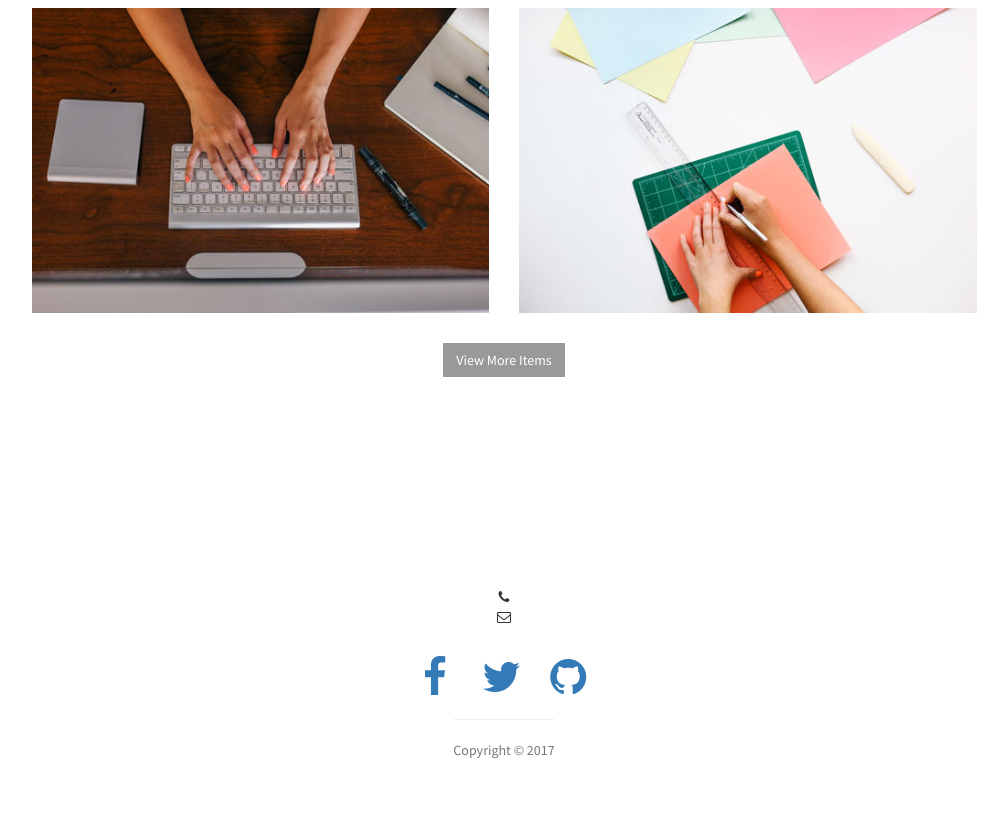
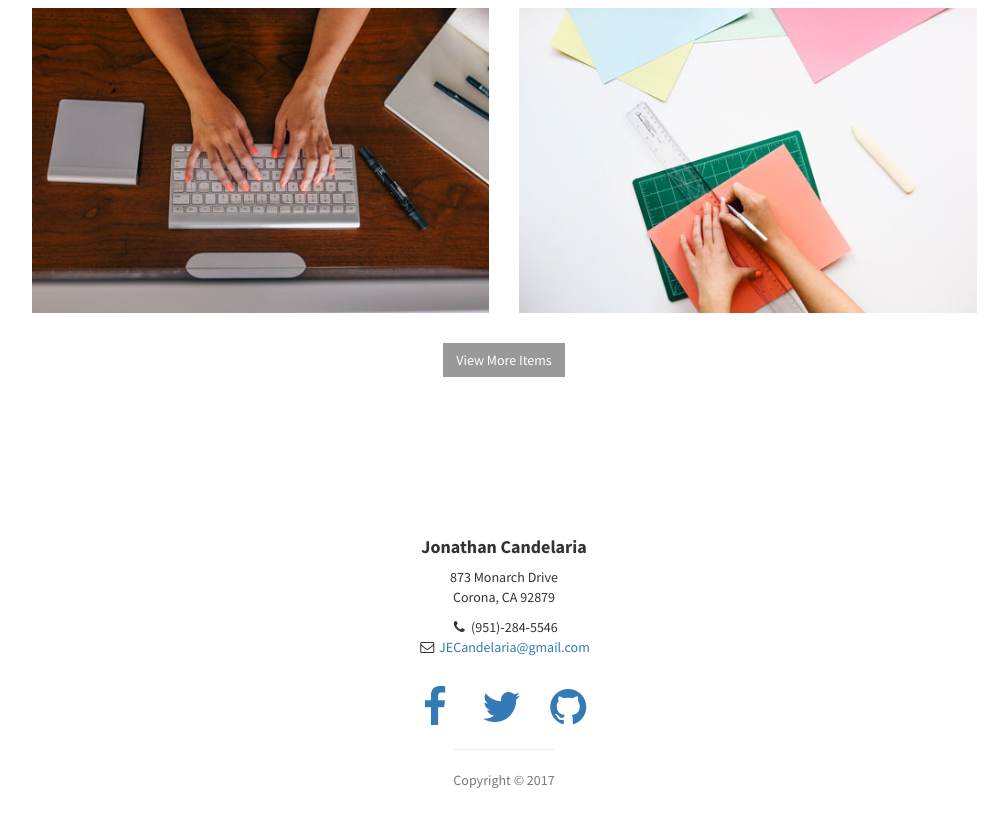
Before and after one commit to JECan/JE, a Jekyll site: the page built from index.html, in a window 1280 px wide and 900 px high, scrolled down 1983 px. Shown: the top 828 px of the window, without its empty margins (136-1144 px from the left). Built offline with Jekyll 4.4.1, drawn with Linux system fonts in a browser that asks for light colours.

Commit message:
Update _config.yml

```diff
--- a/_config.yml
+++ b/_config.yml
@@ -1,24 +1,24 @@
 # Site settings
-title:
-email:
+title: Jonathan Candelaria's Homepage
+email: JECandelaria@gmail.com
 description: > # this means to ignore newlines until "baseurl:"
   Write an awesome description for your new site here. You can edit this
   line in _config.yml. It will appear in your document head meta (for
   Google search results) and in your feed.xml site description.
 baseurl: "" # the subpath of your site, e.g. /blog/
-url: "" # the base hostname & protocol for your site
+url: "https://jecan.github.io/" # the base hostname & protocol for your site
 
 # User setting
-owner:
-email:
+owner: Jonathan Candelaria
+email: JECandelaria@gmail.com
 facebook_username:
 twitter_username:
-github_username:
+github_username: JECan
 address:
-  - line:
-  - line:
+  - line: 873 Monarch Drive
+  - line: Corona, CA 92879
   # Feel free to add more lines here
-telephone:
+telephone: (951)-284-5546
 copyright:
 
 # API settings
```
